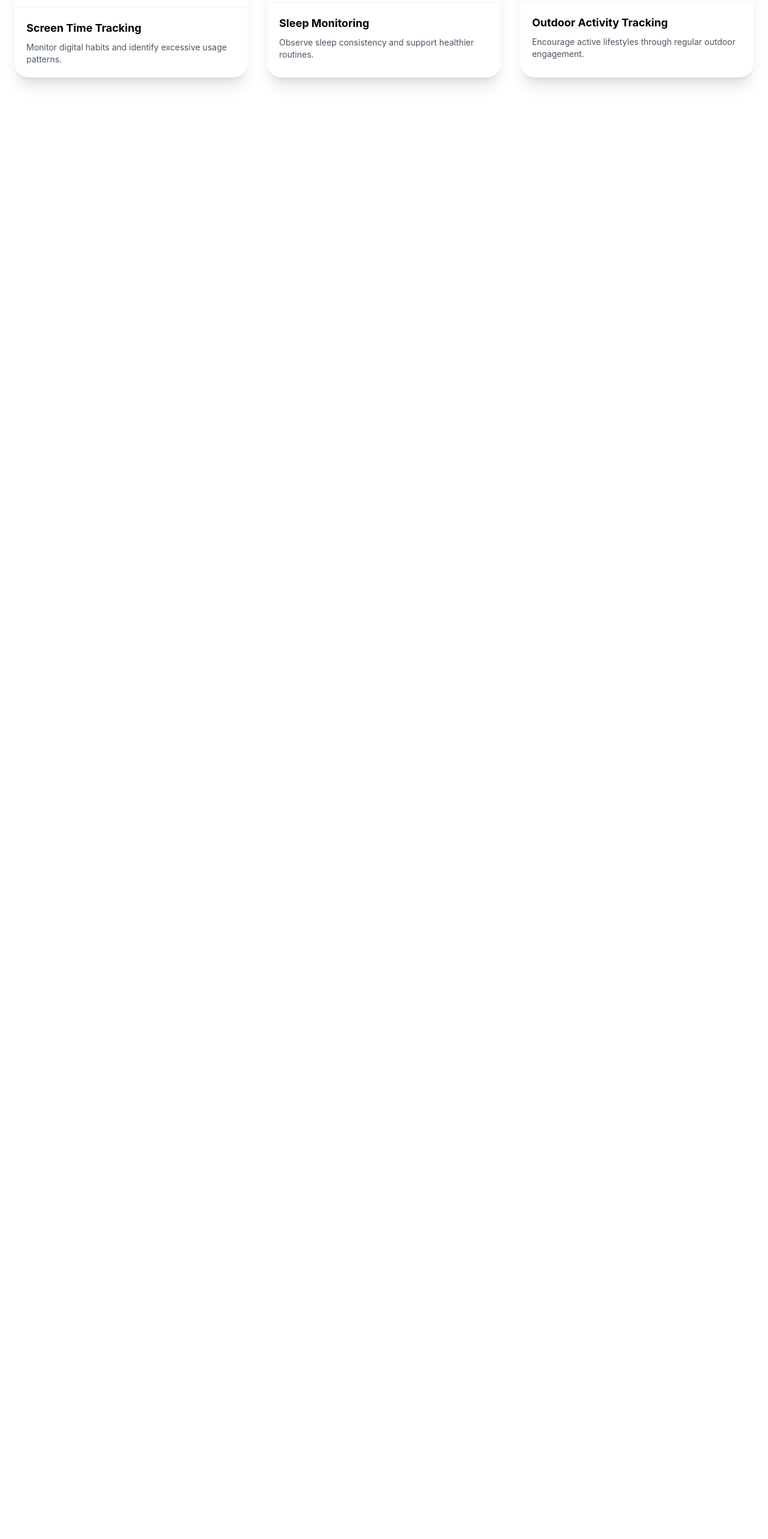
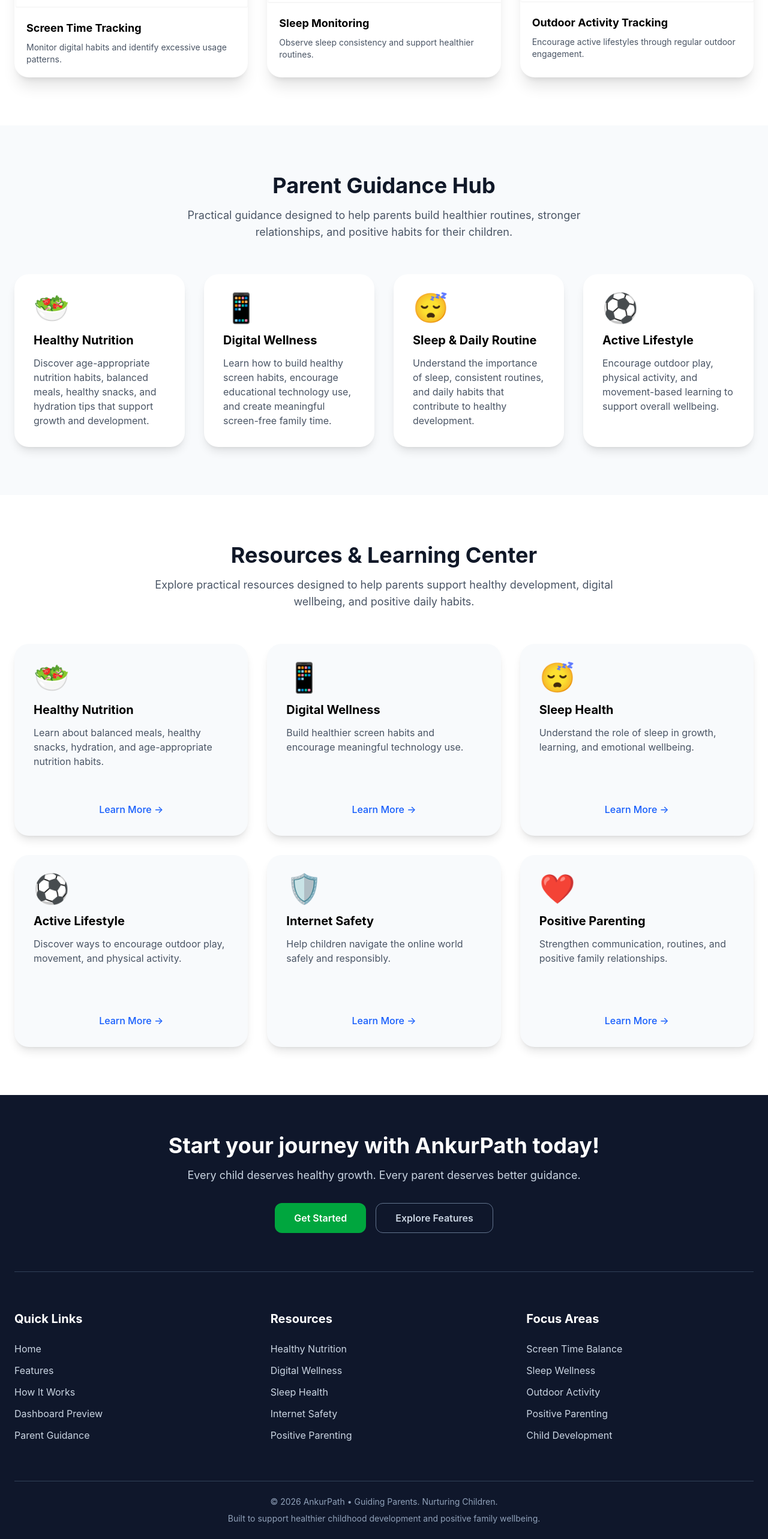
Before and after one commit to sidRanjanprog/BrightRoots, a React (Vite) app in the folder frontend/: page / in a window 1280 px wide. Shown: the part 4938-7503 px from the top of the page at 60% size. Before the commit the page ends 5147 px from the top, so only its background shows below. Built offline with nearby package versions, Linux system fonts and the light colour scheme.

Commit message:
Checkpoint 2 - Parent guidance platform completed

```diff
--- a/frontend/src/components/Footer.jsx
+++ b/frontend/src/components/Footer.jsx
@@ -0,0 +1,125 @@
+const Footer = () => {
+  return (
+    <footer className="bg-slate-900 text-slate-300">
+      <div className="max-w-7xl mx-auto px-6">
+        {/* CTA Section */}
+        <div className="py-16 border-b border-slate-700 text-center">
+          <h2 className="text-4xl font-bold text-white mb-4">
+            Start your journey with AnkurPath today!
+          </h2>
+
+          <p className="max-w-2xl mx-auto text-lg text-slate-300 mb-8">
+            Every child deserves healthy growth. Every parent deserves better
+            guidance.
+          </p>
+
+          <div className="flex flex-col sm:flex-row justify-center gap-4">
+            <button className="bg-green-600 hover:bg-green-700 text-white px-8 py-3 rounded-xl font-semibold cursor-pointer">
+              Get Started
+            </button>
+
+            <button className="border border-slate-500 hover:border-slate-300 px-8 py-3 rounded-xl font-semibold cursor-pointer">
+              Explore Features
+            </button>
+          </div>
+        </div>
+
+        {/* Links Section */}
+        <div className="py-16">
+          <div className="grid md:grid-cols-3 gap-12">
+            {/* Quick Links */}
+            <div>
+              <h3 className="text-white text-xl font-bold mb-6">Quick Links</h3>
+
+              <ul className="space-y-3">
+                <li className="hover:text-white transition cursor-pointer">
+                  Home
+                </li>
+
+                <li className="hover:text-white transition cursor-pointer">
+                  Features
+                </li>
+
+                <li className="hover:text-white transition cursor-pointer">
+                  How It Works
+                </li>
+
+                <li className="hover:text-white transition cursor-pointer">
+                  Dashboard Preview
+                </li>
+
+                <li className="hover:text-white transition cursor-pointer">
+                  Parent Guidance
+                </li>
+              </ul>
+            </div>
+
+            {/* Resources */}
+            <div>
+              <h3 className="text-white text-xl font-bold mb-6">Resources</h3>
+
+              <ul className="space-y-3">
+                <li className="hover:text-white transition cursor-pointer">
+                  Healthy Nutrition
+                </li>
+
+                <li className="hover:text-white transition cursor-pointer">
+                  Digital Wellness
+                </li>
+
+                <li className="hover:text-white transition cursor-pointer">
+                  Sleep Health
+                </li>
+
+                <li className="hover:text-white transition cursor-pointer">
+                  Internet Safety
+                </li>
+
+                <li className="hover:text-white transition cursor-pointer">
+                  Positive Parenting
+                </li>
+              </ul>
+            </div>
+
+            {/* Focus Areas */}
+            <div>
+              <h3 className="text-white text-xl font-bold mb-6">Focus Areas</h3>
+
+              <ul className="space-y-3">
+                <li className="hover:text-white transition">
+                  Screen Time Balance
+                </li>
+
+                <li className="hover:text-white transition">Sleep Wellness</li>
+
+                <li className="hover:text-white transition">
+                  Outdoor Activity
+                </li>
+
+                <li className="hover:text-white transition">
+                  Positive Parenting
+                </li>
+
+                <li className="hover:text-white transition">
+                  Child Development
+                </li>
+              </ul>
+            </div>
+          </div>
+        </div>
+
+        {/* Bottom Bar */}
+        <div className="border-t border-slate-700 py-6 text-center text-sm text-slate-400">
+          <p>© 2026 AnkurPath • Guiding Parents. Nurturing Children.</p>
+
+          <p className="mt-2">
+            Built to support healthier childhood development and positive family
+            wellbeing.
+          </p>
+        </div>
+      </div>
+    </footer>
+  );
+};
+
+export default Footer;
--- /dev/null
+++ b/frontend/src/components/ParentGuidanceHub.jsx
@@ -0,0 +1,63 @@
+const ParentGuidanceHub = () => {
+  const guides = [
+    {
+      title: "Healthy Nutrition",
+      description:
+        "Discover age-appropriate nutrition habits, balanced meals, healthy snacks, and hydration tips that support growth and development.",
+      icon: "🥗",
+    },
+    {
+      title: "Digital Wellness",
+      description:
+        "Learn how to build healthy screen habits, encourage educational technology use, and create meaningful screen-free family time.",
+      icon: "📱",
+    },
+    {
+      title: "Sleep & Daily Routine",
+      description:
+        "Understand the importance of sleep, consistent routines, and daily habits that contribute to healthy development.",
+      icon: "😴",
+    },
+    {
+      title: "Active Lifestyle",
+      description:
+        "Encourage outdoor play, physical activity, and movement-based learning to support overall wellbeing.",
+      icon: "⚽",
+    },
+  ];
+
+  return (
+    <section className="py-20 bg-slate-50">
+      <div className="max-w-7xl mx-auto px-6">
+        <div className="text-center mb-14">
+          <h2 className="text-4xl font-bold text-gray-900">
+            Parent Guidance Hub
+          </h2>
+
+          <p className="mt-4 text-lg text-gray-600 max-w-3xl mx-auto">
+            Practical guidance designed to help parents build healthier
+            routines, stronger relationships, and positive habits for their
+            children.
+          </p>
+        </div>
+
+        <div className="grid md:grid-cols-2 lg:grid-cols-4 gap-8">
+          {guides.map((guide) => (
+            <div
+              key={guide.title}
+              className="bg-white rounded-3xl shadow-lg p-8 hover:shadow-xl transition"
+            >
+              <div className="text-5xl mb-4">{guide.icon}</div>
+
+              <h3 className="text-xl font-bold mb-3">{guide.title}</h3>
+
+              <p className="text-gray-600">{guide.description}</p>
+            </div>
+          ))}
+        </div>
+      </div>
+    </section>
+  );
+};
+
+export default ParentGuidanceHub;
--- /dev/null
+++ b/frontend/src/components/ResourcesCenter.jsx
@@ -0,0 +1,78 @@
+const ResourcesCenter = () => {
+  const resources = [
+    {
+      title: "Healthy Nutrition",
+      description:
+        "Learn about balanced meals, healthy snacks, hydration, and age-appropriate nutrition habits.",
+      icon: "🥗",
+    },
+    {
+      title: "Digital Wellness",
+      description:
+        "Build healthier screen habits and encourage meaningful technology use.",
+      icon: "📱",
+    },
+    {
+      title: "Sleep Health",
+      description:
+        "Understand the role of sleep in growth, learning, and emotional wellbeing.",
+      icon: "😴",
+    },
+    {
+      title: "Active Lifestyle",
+      description:
+        "Discover ways to encourage outdoor play, movement, and physical activity.",
+      icon: "⚽",
+    },
+    {
+      title: "Internet Safety",
+      description:
+        "Help children navigate the online world safely and responsibly.",
+      icon: "🛡️",
+    },
+    {
+      title: "Positive Parenting",
+      description:
+        "Strengthen communication, routines, and positive family relationships.",
+      icon: "❤️",
+    },
+  ];
+
+  return (
+    <section className="py-20 bg-white">
+      <div className="max-w-7xl mx-auto px-6">
+        <div className="text-center mb-14">
+          <h2 className="text-4xl font-bold text-gray-900">
+            Resources & Learning Center
+          </h2>
+
+          <p className="mt-4 text-lg text-gray-600 max-w-3xl mx-auto">
+            Explore practical resources designed to help parents support healthy
+            development, digital wellbeing, and positive daily habits.
+          </p>
+        </div>
+
+        <div className="grid md:grid-cols-2 lg:grid-cols-3 gap-8">
+          {resources.map((resource) => (
+            <div
+              key={resource.title}
+              className="bg-slate-50 rounded-3xl p-8 shadow-lg hover:shadow-xl transition flex flex-col min-h-[320px]"
+            >
+              <div className="text-5xl mb-4">{resource.icon}</div>
+
+              <h3 className="text-xl font-bold mb-3">{resource.title}</h3>
+
+              <p className="text-gray-600 flex-grow">{resource.description}</p>
+
+              <button className="mt-4 text-blue-600 font-medium hover:underline cursor-pointer">
+                Learn More →
+              </button>
+            </div>
+          ))}
+        </div>
+      </div>
+    </section>
+  );
+};
+
+export default ResourcesCenter;
--- a/frontend/src/pages/Dashboard.jsx
+++ b/frontend/src/pages/Dashboard.jsx
@@ -9,6 +9,7 @@ const Dashboard = () => {
   const [children, setChildren] = useState([]);
   const [dashboardInsights, setDashboardInsights] = useState(null);
   const navigate = useNavigate();
+
 
   const [formData, setFormData] = useState({
     name: "",
--- a/frontend/src/pages/LandingPage.jsx
+++ b/frontend/src/pages/LandingPage.jsx
@@ -5,6 +5,9 @@ import Philosophy from "../components/Philosophy";
 import Features from "../components/Features";
 import HowItWorks from "../components/HowItWorks";
 import DashboardPreview from "../components/landing/DashboardPreview";
+import ParentGuidanceHub from "../components/ParentGuidanceHub";
+import ResourcesCenter from "../components/ResourcesCenter";
+import Footer from "../components/Footer";
 
 const LandingPage = () => {
   return (
@@ -16,6 +19,9 @@ const LandingPage = () => {
       <Features />
       <HowItWorks />
       <DashboardPreview />
+      <ParentGuidanceHub />
+      <ResourcesCenter />
+      <Footer />
     </>
   );
 };
```
